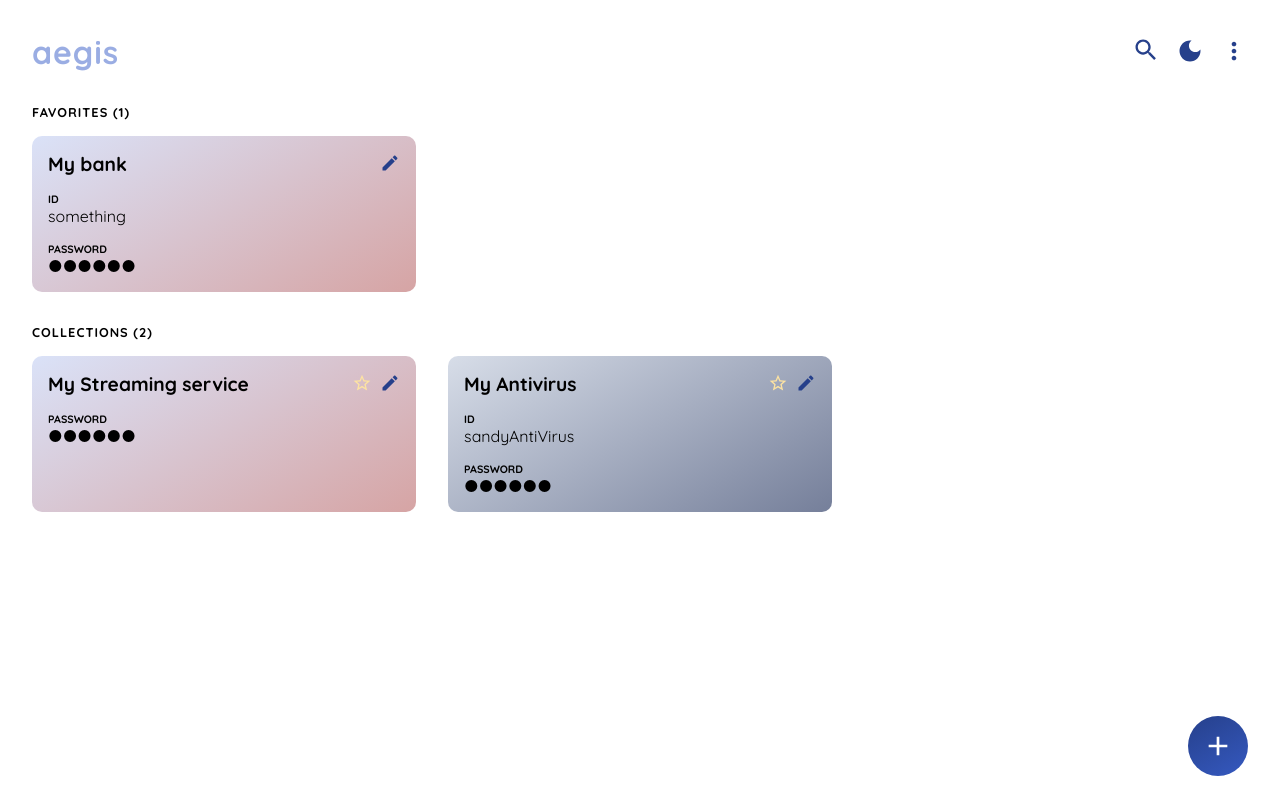
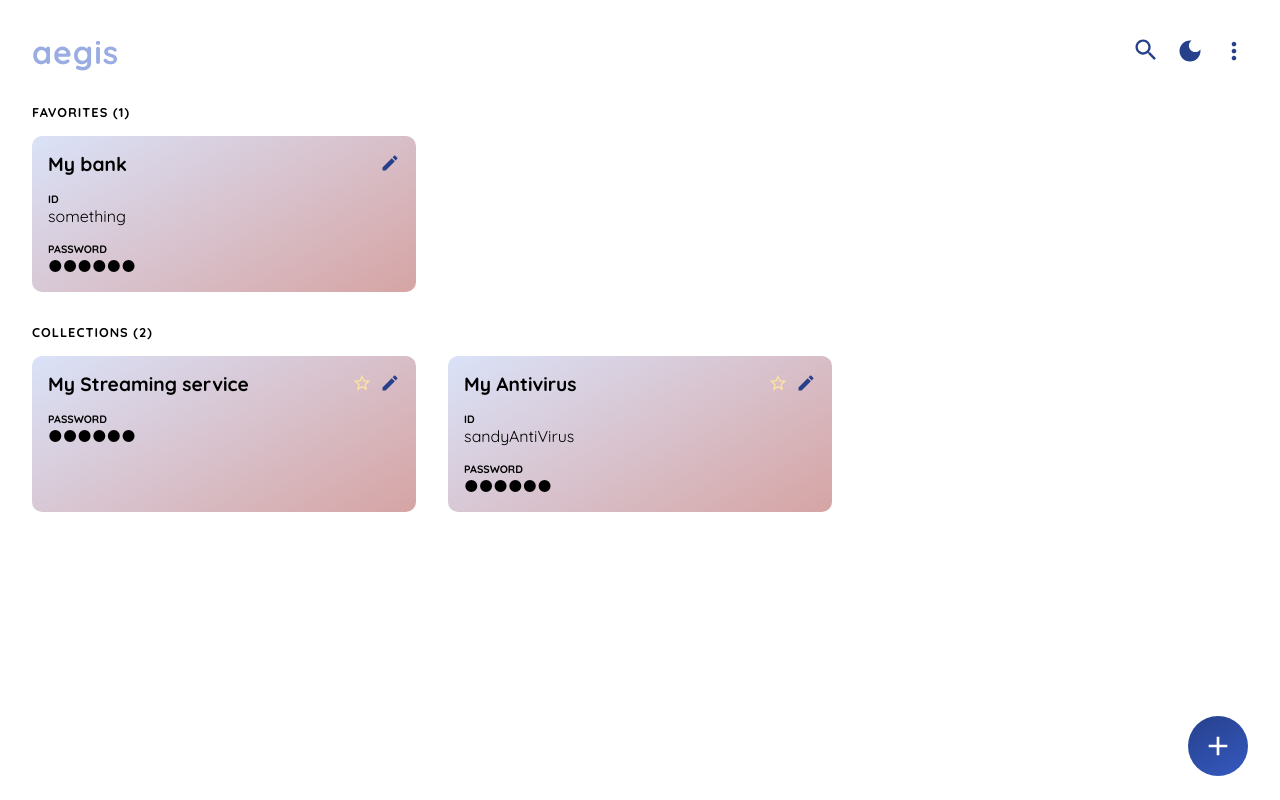
Before and after one commit to SandyDev00076/Aegis, a React (Create React App) app: page / in a window 1280 px wide. Built offline with nearby package versions, Linux system fonts and the light colour scheme; some icons are missing; the HTML template or start-up script is replaced by a standard one.

Commit message:
use 1 gradient only

```diff
--- a/src/components/CollectionCard.tsx
+++ b/src/components/CollectionCard.tsx
@@ -1,6 +1,6 @@
 import React from "react";
 import styled from "@emotion/styled";
-import { Gradients } from "../styles/cardBackgrounds";
+import { Gradient1, Gradients } from "../styles/cardBackgrounds";
 import { ICollection } from "../types/Collection";
 import { Actions, IconButton } from "../styles/shared";
 import { EditIcon, StarIcon, StarOutlineIcon } from "../assets/icons";
@@ -10,6 +10,11 @@ interface ICollectionCardProps {
   collection: ICollection;
   index: number;
 }
+
+const Container = styled(Gradient1)`
+  padding: 16px;
+  border-radius: 10px;
+`;
 
 const Header = styled.div`
   display: flex;
@@ -56,11 +61,6 @@ const FieldValue = styled.div`
 `;
 
 const CollectionCard = ({ collection, index }: ICollectionCardProps) => {
-  const Container = styled(Gradients[index % Gradients.length])`
-    padding: 16px;
-    border-radius: 10px;
-  `;
-
   return (
     <Container>
       <Header>
```
